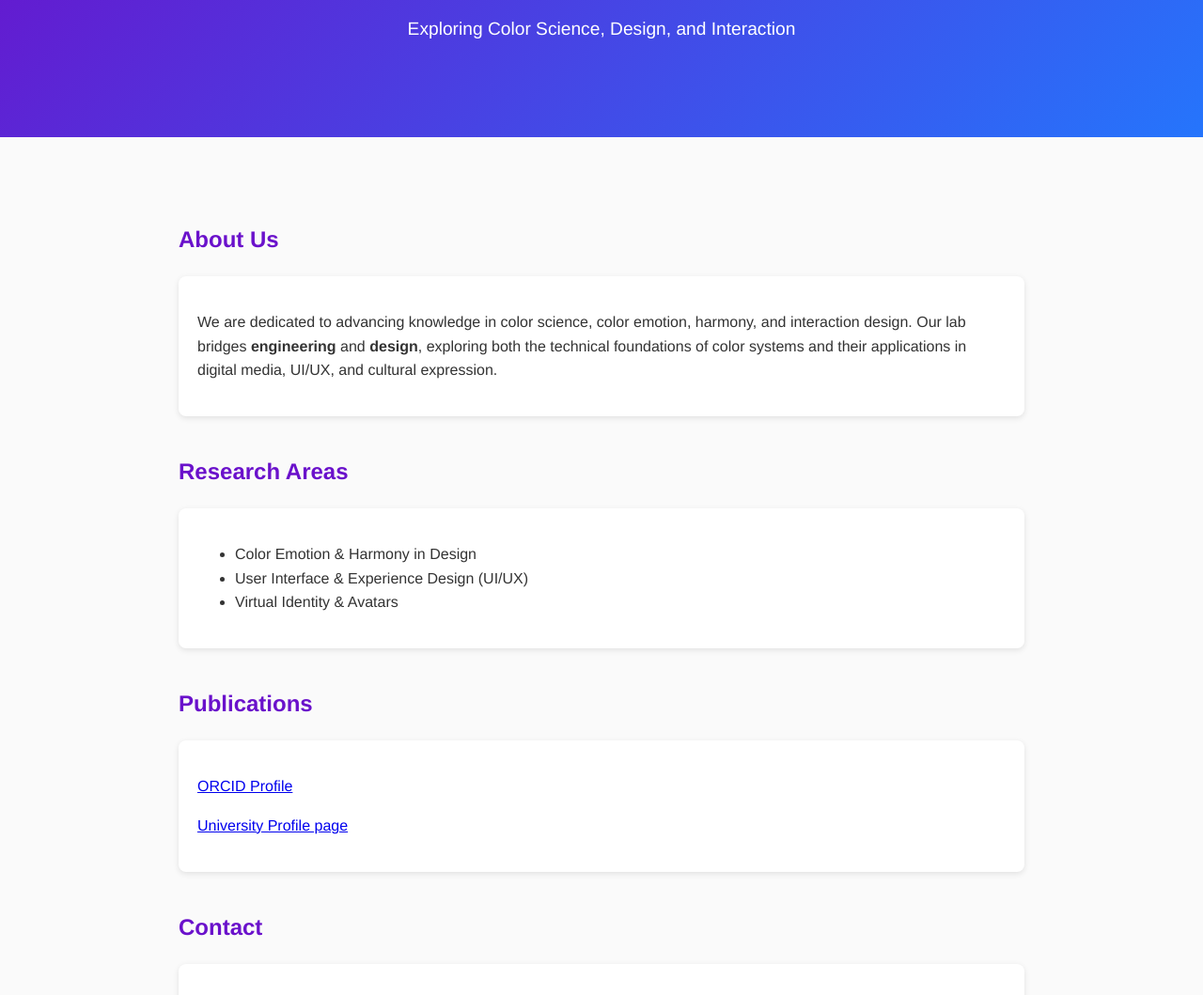
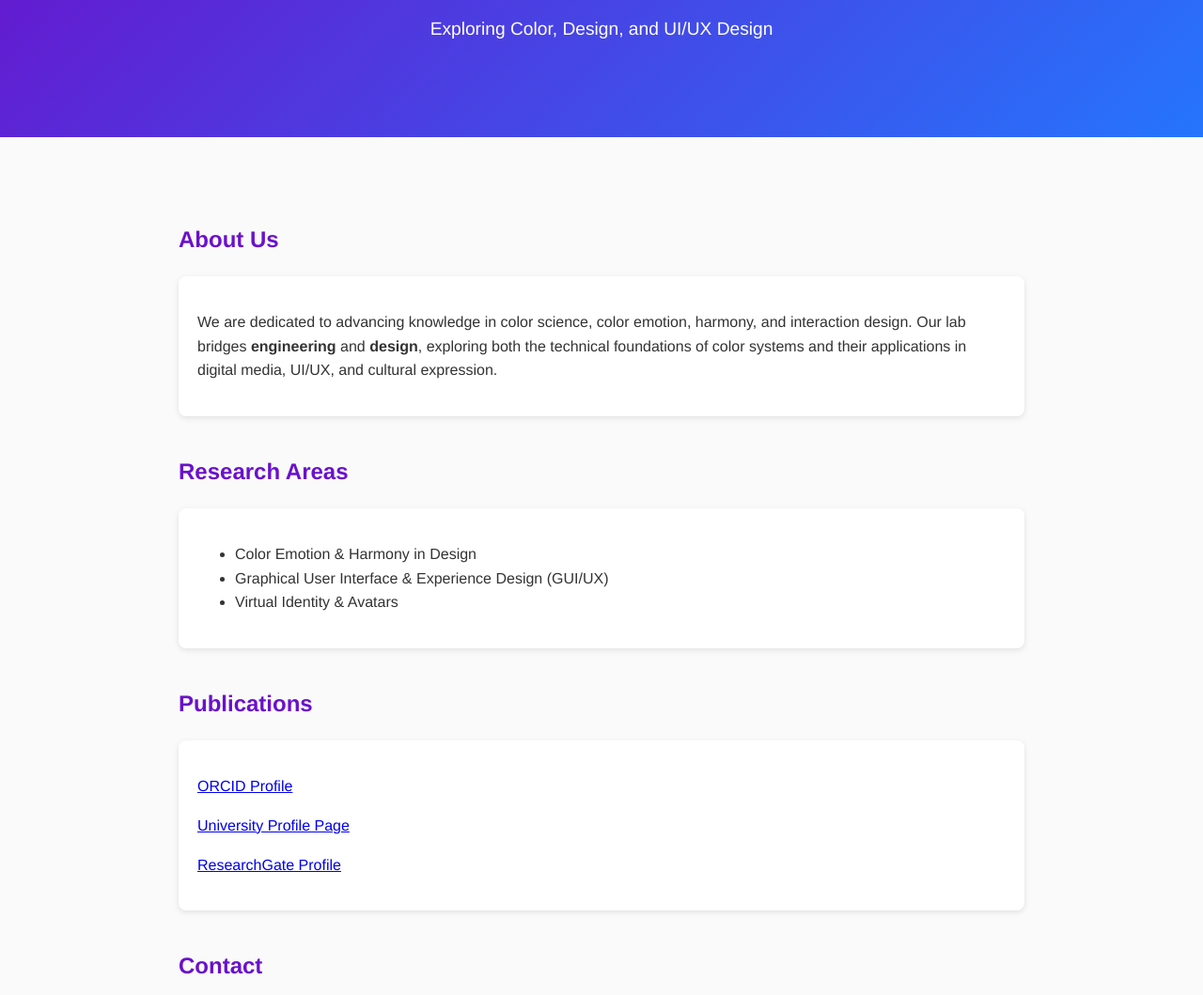
Before and after one commit to wylee-sudo/wenyuanlee, a plain HTML site: page index.html in a window 1280 px wide. Shown: the part 174-1233 px from the top of the page at 94% size. Drawn offline with Linux system fonts and the light colour scheme.

Commit message:
index.html

```diff
--- a/index.html
+++ b/index.html
@@ -54,7 +54,7 @@
 <body>
   <header>
     <h1>Color Research Lab</h1>
-    <p>Exploring Color Science, Design, and Interaction</p>
+    <p>Exploring Color, Design, and UI/UX Design</p>
   </header>
 
   <section>
@@ -67,7 +67,7 @@
     <div class="card">
       <ul>
         <li>Color Emotion & Harmony in Design</li>
-        <li>User Interface & Experience Design (UI/UX)</li>
+        <li>Graphical User Interface & Experience Design (GUI/UX)</li>
         <li>Virtual Identity & Avatars</li>
       </ul>
     </div>
@@ -75,7 +75,8 @@
 <h2>Publications</h2>
 <div class="card">
   <p><a href="https://orcid.org/0000-0002-6912-2757" target="_blank">ORCID Profile</a></p>
-  <p><a href="https://tchinfo.ttu.edu.tw/tchinfo.php?id=wylee" target="_blank">University Profile page</a></p>
+  <p><a href="https://tchinfo.ttu.edu.tw/tchinfo.php?id=wylee" target="_blank">University Profile Page</a></p>
+  <p><a href="https://www.researchgate.net/profile/Wen-Yuan-Lee-2" target="_blank">ResearchGate Profile</a></p>
 </div>
 
     <h2>Contact</h2>
```
